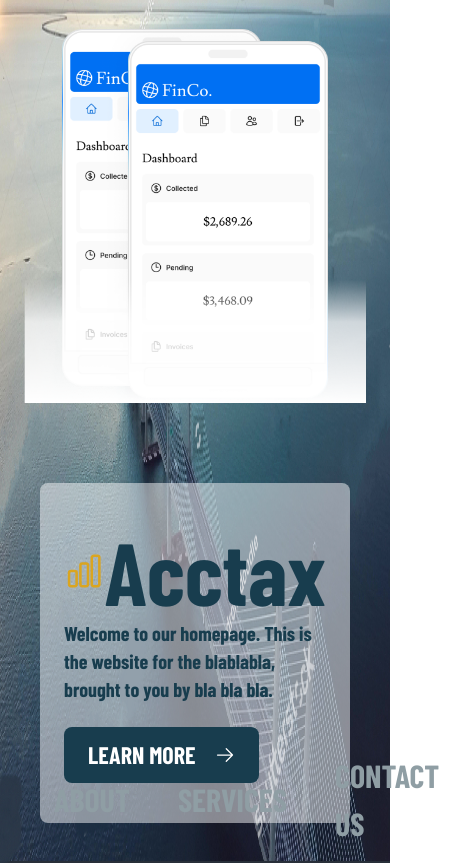
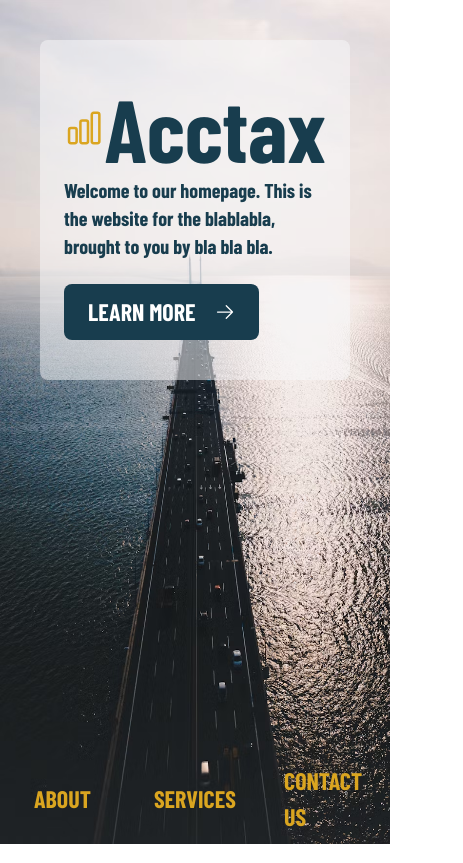
Before and after one commit to rosemaze/accounting-homepage, a Next.js app: page /accounting-homepage/ in a window 390 px wide. Shown: the whole page, 463 px wide, since content can reach past the window. Built offline with nearby package versions, Linux system fonts and the light colour scheme; a web font is replaced by a local one.

Commit message:
Make responsive

```diff
--- a/app/page.tsx
+++ b/app/page.tsx
@@ -1,35 +1,15 @@
 import AcctaxLogo from '@/app/ui/acctax-logo';
-import { ArrowRightIcon, ChartBarIcon } from '@heroicons/react/24/outline';
+import { ArrowRightIcon } from '@heroicons/react/24/outline';
 import Link from 'next/link';
 import styles from '@/app/ui/home.module.css';
-import { dosis } from '@/app/ui/fonts';
-import Image from 'next/image';
-import penangBridge from '../public/penangbridgesamplecropped.jpg';
 
 export default function Page() {
   return (
     <main className="flex min-h-screen flex-col">
       <div
-        style={{
-          backgroundImage: `url(${penangBridge.src})`,
-          backgroundRepeat: 'no-repeat',
-          backgroundSize: '100% 100%',
-          minHeight: '100vh',
-        }}
-        className="flex grow flex-col gap-4 md:flex-row"
+        className={`${styles.heroMainContainer} flex grow flex-col gap-4 md:flex-row`}
       >
-        <div
-          style={{
-            position: 'absolute',
-            bottom: '0px',
-            height: '90px',
-            width: '100%',
-            display: 'flex',
-            justifyContent: 'flex-start',
-            alignItems: 'center',
-            paddingLeft: '20px',
-          }}
-        >
+        <div className={styles.footerContainer}>
           <Link
             style={{ marginLeft: '10px' }}
             className={styles.footerLink}
@@ -45,18 +25,8 @@ export default function Page() {
             CONTACT US
           </Link>
         </div>
-        <div className="flex items-center justify-center p-6 md:w-3/5 md:px-28 md:py-12">
-          {/* Add Hero Images Here */}
 
-          <Image
-            src="/hero-mobile.png"
-            width={560}
-            height={620}
-            className="block md:hidden"
-            alt="Screenshots of the dashboard project showing desktop version"
-          />
-        </div>
-        <div className="m-10 flex flex-col justify-center gap-6 rounded-lg bg-gray-50/50 px-6 py-10 md:w-2/5 md:px-20">
+        <div className="m-10 flex flex-col justify-end gap-6 rounded-lg bg-gray-50/50 px-6 py-10 md:w-2/5 md:px-20">
           <p
             className={`max-h-550 text-blue-dark text-xl antialiased md:text-3xl md:leading-normal`}
           >
--- a/app/ui/dashboard/nav-links.tsx
+++ b/app/ui/dashboard/nav-links.tsx
@@ -7,13 +7,17 @@ import {
 // Map of links to display in the side navigation.
 // Depending on the size of the application, this would be stored in a database.
 const links = [
-  { name: 'Home', href: '/dashboard', icon: HomeIcon },
+  { name: 'Home', href: '/accounting-homepage/dashboard', icon: HomeIcon },
   {
     name: 'Invoices',
-    href: '/dashboard/invoices',
+    href: '/accounting-homepage/dashboard/invoices',
     icon: DocumentDuplicateIcon,
   },
-  { name: 'Customers', href: '/dashboard/customers', icon: UserGroupIcon },
+  {
+    name: 'Customers',
+    href: '/accounting-homepage/dashboard/customers',
+    icon: UserGroupIcon,
+  },
 ];
 
 export default function NavLinks() {
--- a/app/ui/home.module.css
+++ b/app/ui/home.module.css
@@ -1,4 +1,4 @@
-.shape {
+import penangBridge from .shape {
   height: 0;
   width: 0;
   border-bottom: 30px solid red;
@@ -6,22 +6,55 @@
   border-right: 20px solid transparent;
 }
 
+.footerContainer {
+  position: absolute;
+  bottom: 0px;
+  height: 90px;
+  width: 100%;
+  justify-content: flex-start;
+  align-items: center;
+
+  @media (min-width: 756px) {
+    display: flex;
+    padding-left: 20px;
+  }
+
+  @media (width< 756px) {
+    display: grid;
+    grid-template-columns: 1fr 1fr 1fr;
+  }
+}
+
 .footerLink {
-  color: #8f9ea4;
   font-size: 32px;
   padding: 0px 24px;
+
+  @media (min-width: 756px) {
+    font-size: 32px;
+    color: #8f9ea4;
+  }
+
+  @media (width< 756px) {
+    font-size: 24px;
+    color: goldenrod;
+  }
 }
 
 .footerLink:hover {
   color: goldenrod;
 }
 
-.learnMoreLink {
-  padding: 3px 6px;
-  background-color: #b46623;
-  font-size: 24px;
+.heroMainContainer {
+  @media (min-width: 756px) {
+    justify-content: flex-end;
+    background-image: url('../../public/penangbridgesamplecropped.jpg');
+  }
+
+  @media (width< 756px) {
+    background-image: url('../../public/penangbridgemobile.avif');
+  }
+
+  background-repeat: no-repeat;
+  background-size: 100% 100%;
+  min-height: 100vh;
 }
-
-.learnMoreLink:hover {
-  background-color: goldenrod;
-}
```
